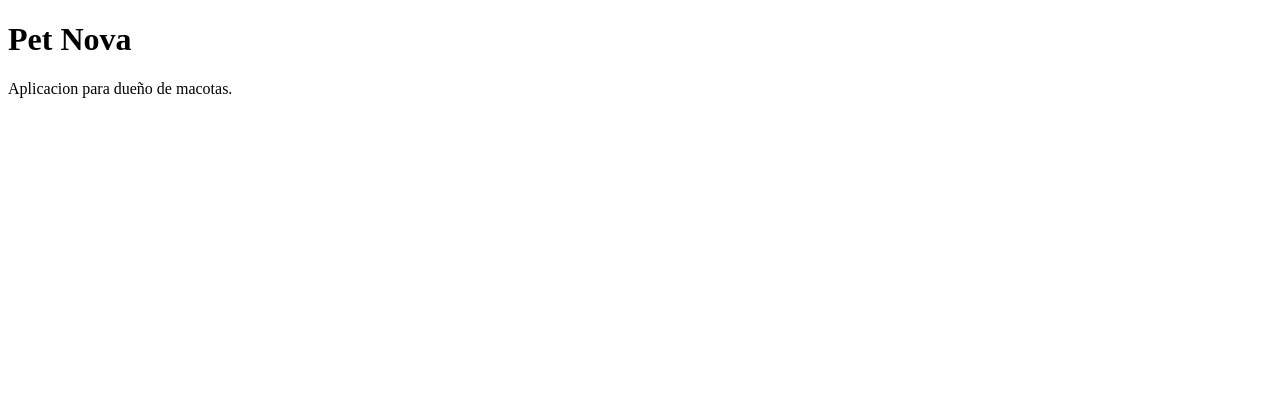
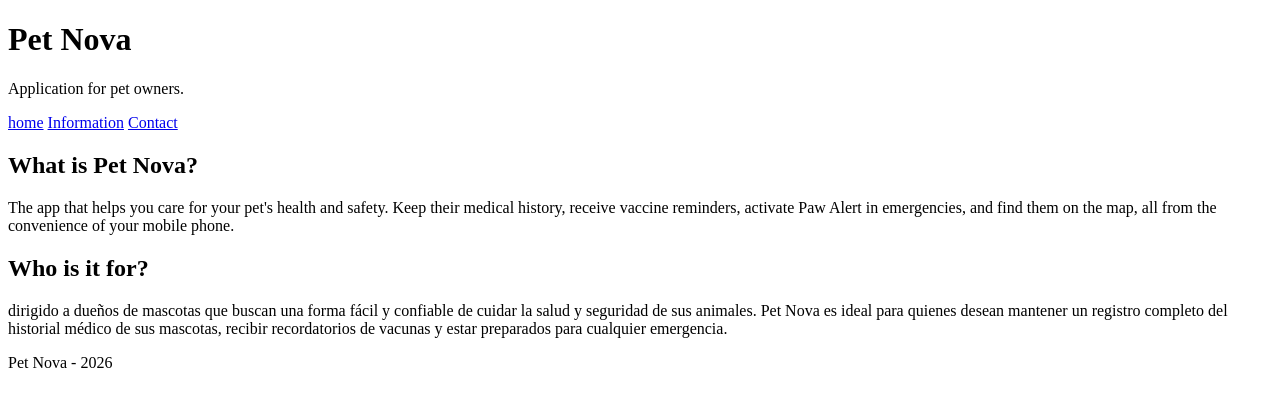
Before and after one commit to olivermontenegro03-debug/PETNOVA, a plain HTML site: page index.html in a window 1280 px wide. Drawn offline with Linux system fonts and the light colour scheme.

Commit message:
Add files via upload

```diff
--- a/index.html
+++ b/index.html
@@ -1,12 +1,50 @@
 <!DOCTYPE html>
-<html lang="es">
+<html lang="en">
+
 <head>
     <meta charset="UTF-8">
     <meta name="viewport" content="width=device-width,initial-scale=1.0">
+
     <title>Pet Nova</title>
 </head>
+
 <body>
-    <h1> Pet Nova</h1>
-    <p>Aplicacion para dueño de macotas.</p>
-</body>
+
+    <header>
+
+     <h1> Pet Nova</h1>
+    <header>
+ <p>Application for pet owners.</p>
+
+<nav>
+
+    <a href="#">home</a>
+    <a href="#">Information</a>
+    <a href="#">Contact</a>
+</nav>
+
+<main>
+
+      <section>
+        <h2> What is Pet Nova?</h2>
+        <p>
+            The app that helps you care for your pet's health and safety. Keep their medical history, receive vaccine reminders, activate Paw Alert in emergencies, and find them on the map, all from the convenience of your mobile phone.
+        </p>
+
+     </section>
+
+     <section>
+        <h2> Who is it for?</h2>
+        <p>
+           dirigido a dueños de mascotas que buscan una forma fácil y confiable de cuidar la salud y seguridad de sus animales. Pet Nova es ideal para quienes desean mantener un registro completo del historial médico de sus mascotas, recibir recordatorios de vacunas y estar preparados para cualquier emergencia.
+        </p>
+     </section>
+
+</main>
+
+  <footer>
+    <p>Pet Nova - 2026</p>
+  </footer>
+</header>
+
 </html>
```
